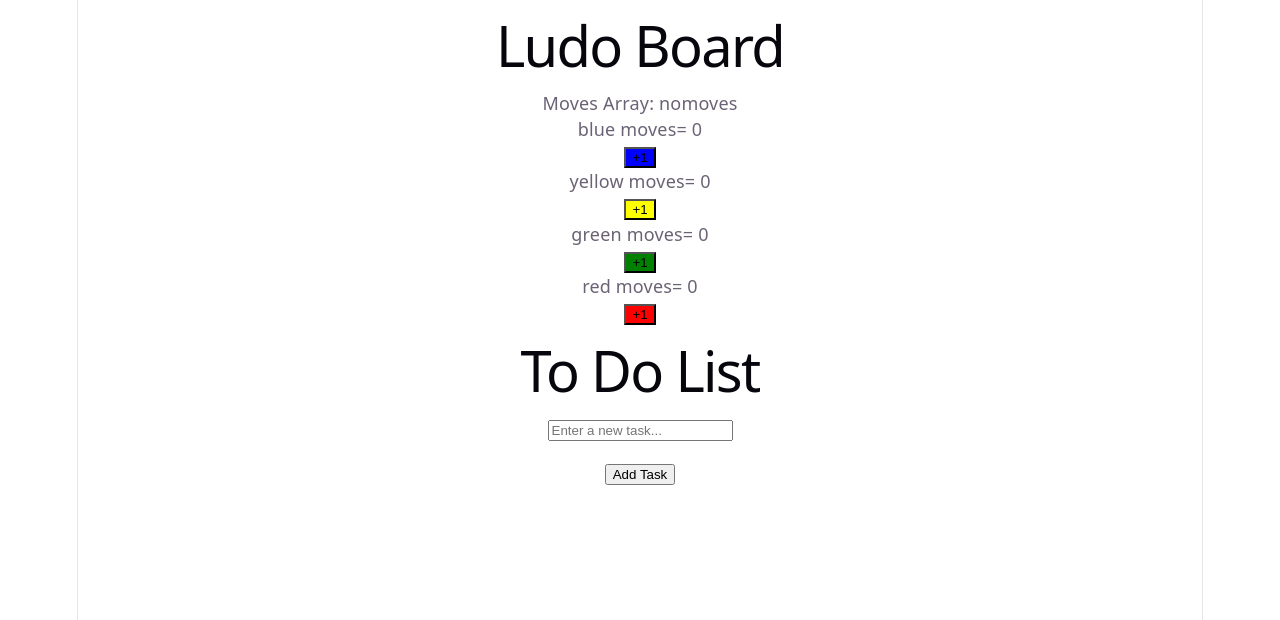
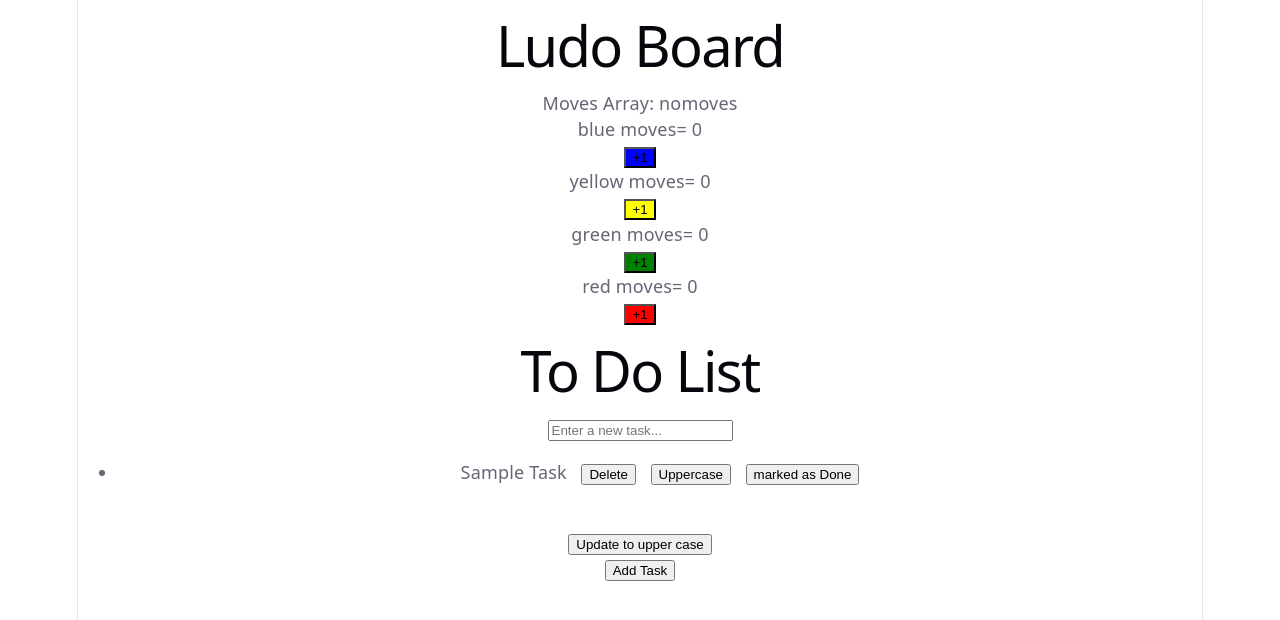
Before and after one commit to Harshit-Webworld1515/react-foundation, a React (Vite) app in the folder REACT-STATE-CLASS2/: page / in a window 1280 px wide. Shown: the top 620 px of the page. Built offline with nearby package versions, Linux system fonts and the light colour scheme.

Commit message:
add mark as done feature and improve the code quality

```diff
--- a/REACT-STATE-CLASS2/src/ToDoList.jsx
+++ b/REACT-STATE-CLASS2/src/ToDoList.jsx
@@ -1,32 +1,70 @@
 import React, { useState } from 'react';
 export default function ToDoList() {
-    const [tasks, setTasks] = useState([]);
+    const [tasks, setTasks] = useState([{ id: 0, taskName: 'Sample Task', isDone: false }]);
     const [inputValue, setInputValue] = useState('');
     const addTask = (event) => {
         setInputValue(event.target.value);
     };
     const newTask = () => {
-        setTasks((prevTasks) => ([...prevTasks, inputValue]));
+        const nextId = tasks.length > 0 ? Math.max(...tasks.map(t => t.id)) + 1 : 1;
+        setTasks((prevTasks) => ([...prevTasks,
+        { id: nextId, taskName: inputValue, isDone: false }
+        ]));
         setInputValue('');
     }
     //(_, i)likh diya.Matlab _  = item of array (ignore kar do) i = index Ye underscore sirf convention hai. Iska koi special meaning JavaScript me nahi hai.
-    const deleteTask = (index) => {
-        setTasks((prevTasks) => prevTasks.filter((_, i) => i !== index));
+    const deleteTask = (task) => {
+        setTasks((prevTasks) => prevTasks.filter((t) => t !== task));
     };
+    const upperCase = () => {
+        setTasks((prevTasks) =>
+            prevTasks.map((task) => ({
+                ...task,
+                taskName: task.taskName.toUpperCase(),
+            }))
+        );
+    };
+    const capsLock = (task) => {
+        setTasks((prevTasks) => prevTasks.map((t) => {
+            if (t === task) {
+                return { ...task, taskName: task.taskName.toUpperCase() };
+            }
+            return t;
+        }));
+    }
+    const workDone = (task) => {
+        setTasks((prevTasks) => prevTasks.map((t) => {
+            if (t === task) {
+                return { ...task, isDone: !task.isDone };
+            }
+            return t;
+        }));
+    }
     return (
         <div>
             <h1>To Do List</h1>
             <input type="text" value={inputValue} onChange={addTask} placeholder="Enter a new task..." />
             <ul>
-                {tasks.map((task, index) => (
-                    <li key={index}><span>{task}</span>
+                {tasks.map((task) => (
+                    <li key={task.id} style={{ textDecoration: task.isDone ? 'line-through' : 'none' }}>
+                        <span>{task.taskName}</span>
                         &nbsp; &nbsp;
-                        <button key={index} onClick={() => deleteTask(index)}>
+                        <button onClick={() => deleteTask(task)}>
                             Delete
                         </button>
+                        &nbsp; &nbsp;
+                        <button onClick={() => capsLock(task)}>
+                            Uppercase
+                        </button>
+                        &nbsp; &nbsp;
+                        <button onClick={()=>workDone(task)}>marked as Done</button>
                     </li>
                 ))}
             </ul>
+            <br />
+            <button onClick={upperCase}>
+                Update to upper case
+            </button> <br />
             <button onClick={newTask}>
                 Add Task
             </button>
```
